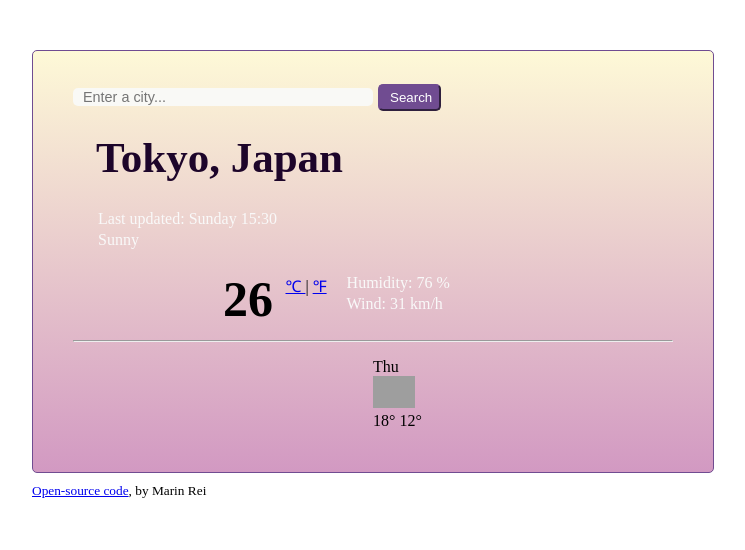
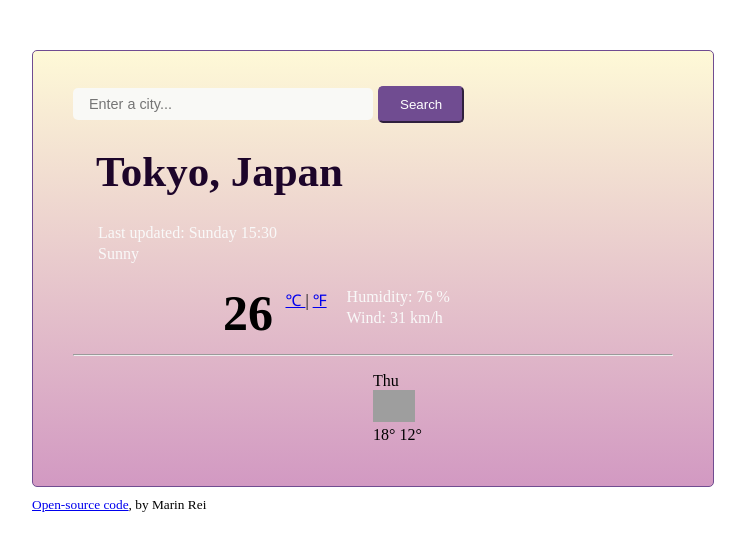
Before and after one commit to mariiiiin913/React-Weather-App, a React (Create React App) app: page / in a window 1280 px wide. Shown: the top 550 px of the page, without its empty margins (268-1013 px from the left). Built offline with nearby package versions, Linux system fonts and the light colour scheme; grey boxes are pictures that could not be loaded.

Commit message:
Update Search.css

```diff
--- a/src/Search.css
+++ b/src/Search.css
@@ -4,7 +4,7 @@
     background-color: #704c91;
     border-color: #704c91;
     border-radius: 5px;
-    padding:4px 7px 4px 10px;
+    padding: 9px 20px 9px 20px;
   }
 .btn-primary:hover {
     color: #704c91;
@@ -17,6 +17,7 @@
     width: 50% !important;
     margin: 0.5em 0;
     margin-right: 5px;
+    padding:8px;
     font-size: 90%;
     border: 30px;
     border-radius: 5px;
```
